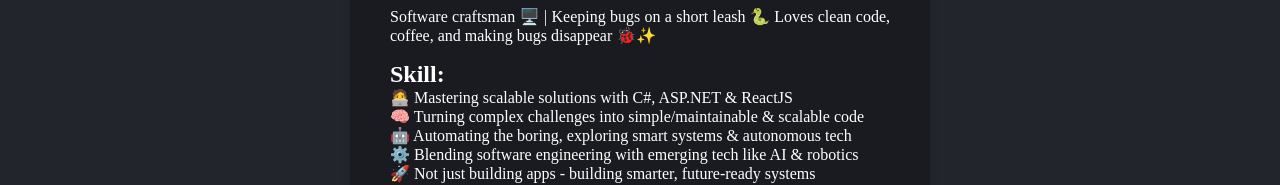
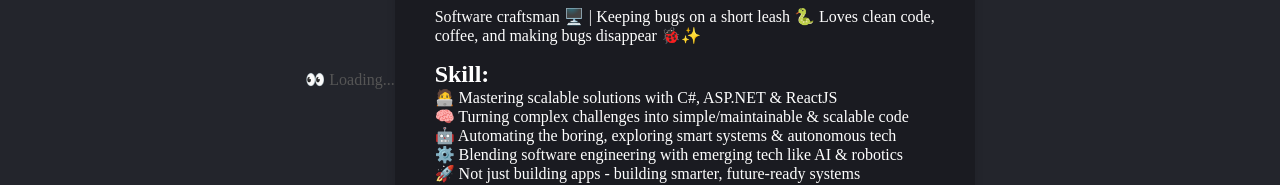
Before and after one commit to Naseem-Ahmad/Business-Card, a React (Vite) app: page / in a window 1280 px wide. Shown: the part 469-654 px from the top of the page. Built offline with nearby package versions, Linux system fonts and the light colour scheme; no server answers.

Commit message:
Added the countapi component

```diff
--- a/package.json
+++ b/package.json
@@ -10,6 +10,7 @@
     "preview": "vite preview"
   },
   "dependencies": {
+    "counterapi": "^2.1.2",
     "react": "^19.1.1",
     "react-dom": "^19.1.1"
   },
--- a/src/App.jsx
+++ b/src/App.jsx
@@ -4,6 +4,7 @@ import NA from './assets/NA.jpg'
 import travel from './assets/Mytravel.png'
 import ProjectInfoHelp from './ProjectInfoHelp.jsx'
 import ChatWidget from './ChatWidget.jsx'
+import VisitorCounter from './VisitorCounter.jsx'
 
 export default function App() {
 
@@ -12,6 +13,7 @@ export default function App() {
   return (
 <>
   <div className="container">
+    <VisitorCounter />
     <div className="card">
     <img src={NA} className="profile" alt="#" />
     <h2><strong>Naseem Ahmad</strong></h2>
--- /dev/null
+++ b/src/VisitorCounter.jsx
@@ -0,0 +1,21 @@
+import { useEffect, useState } from "react";
+
+export default function VisitorCounter() {
+  const [count, setCount] = useState(null);
+
+  useEffect(() => {
+    // 🧠 Replace with your actual deployed Next.js API URL
+    const apiUrl = "https://business-card-backend-wine.vercel.app/api/visitors";
+
+    fetch(apiUrl)
+      .then((res) => res.json())
+      .then((data) => setCount(data.count))
+      .catch((err) => console.error("Visitor API error:", err));
+  }, []);
+
+  return (
+    <div style={{ textAlign: "center", marginTop: "20px", color: "#555" }}>
+      👀 {count !== null ? `${count} visitors` : "Loading..."}
+    </div>
+  );
+}
```
Also changed, not shown: 1 other file (tests, documents, lock files or other folders).
